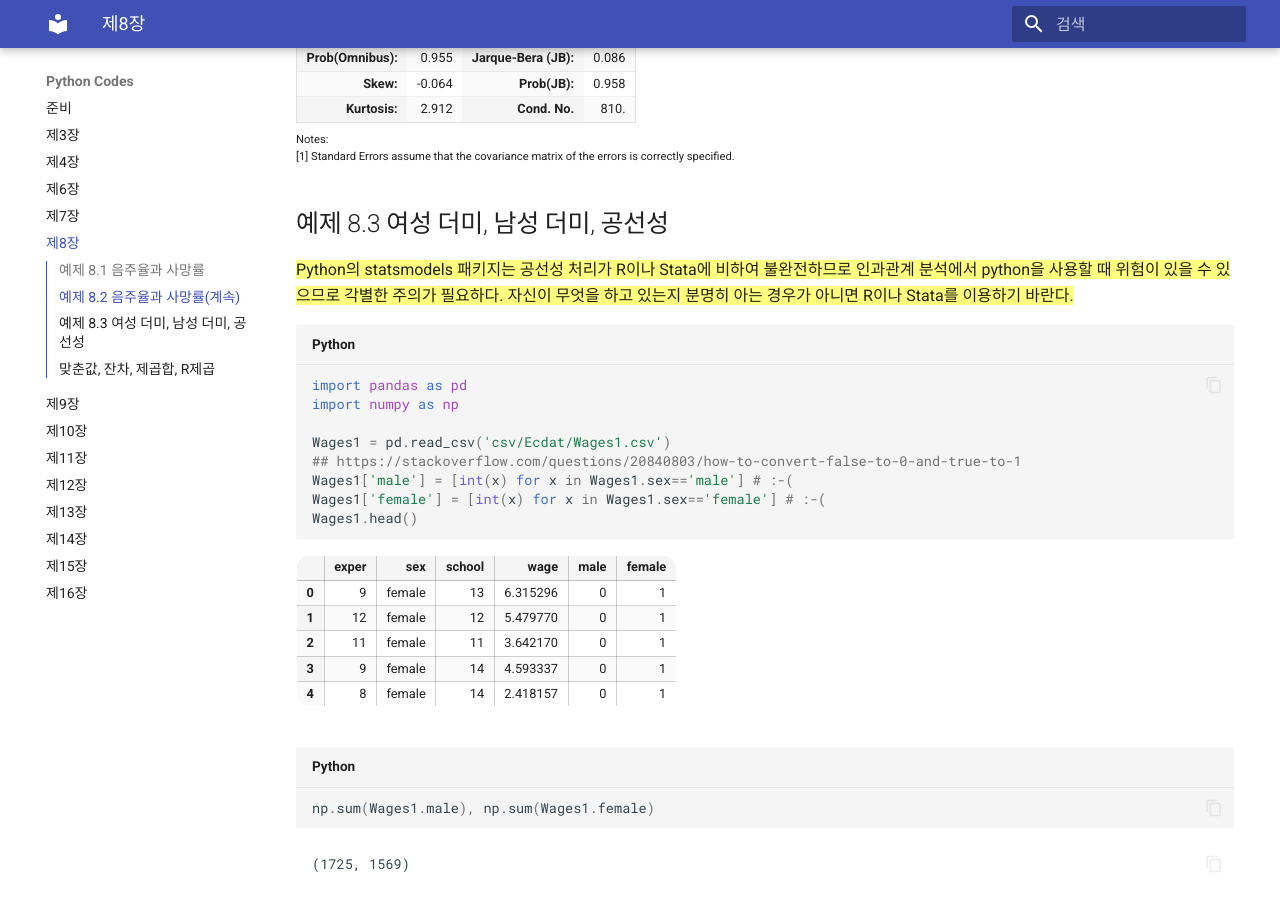
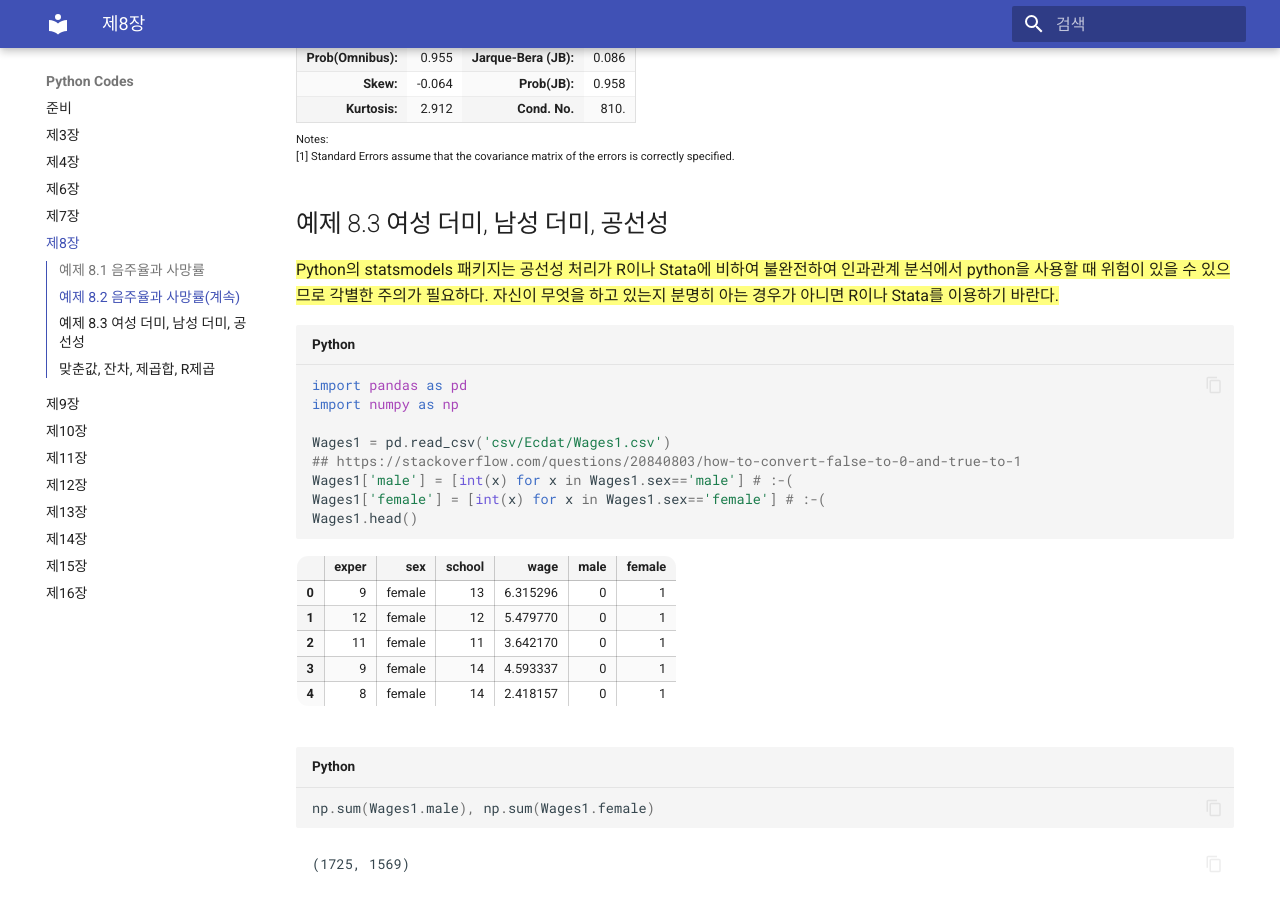
Before and after one commit to chan079/loepy, an MkDocs documentation site: the page built from docs/08.md, in a window 1280 px wide and 900 px high, scrolled down 1906 px. Built offline with MkDocs 1.6.1 and Material for MkDocs 9.7.7, drawn with Linux system fonts in a browser that asks for light colours.

Commit message:
Update 08.md

````diff
--- a/docs/08.md
+++ b/docs/08.md
@@ -165,7 +165,7 @@
 ## 예제 8.3 여성 더미, 남성 더미, 공선성
 
 
-<mark>Python의 statsmodels 패키지는 공선성 처리가 R이나 Stata에 비하여 불완전하므로 인과관계 분석에서 python을 사용할 때 위험이 있을 수 있으므로 각별한 주의가 필요하다. 자신이 무엇을 하고 있는지 분명히 아는 경우가 아니면 R이나 Stata를 이용하기 바란다.</mark>
+<mark>Python의 statsmodels 패키지는 공선성 처리가 R이나 Stata에 비하여 불완전하여 인과관계 분석에서 python을 사용할 때 위험이 있을 수 있으므로 각별한 주의가 필요하다. 자신이 무엇을 하고 있는지 분명히 아는 경우가 아니면 R이나 Stata를 이용하기 바란다.</mark>
 
 
 ```python
````
